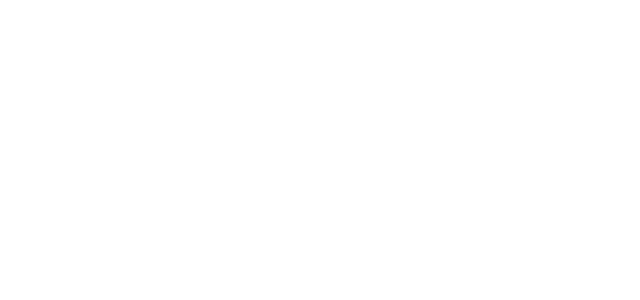
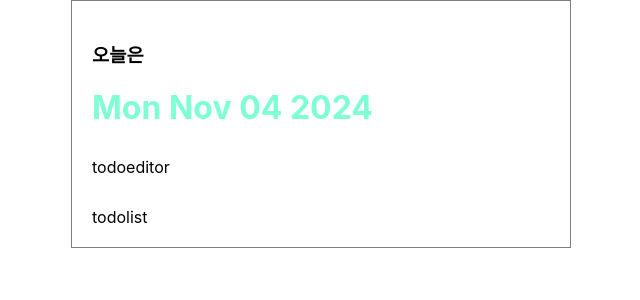
Before and after one commit to billihazero/TodoApp, a JavaScript app: page / in a window 1280 px wide. Shown: the top 300 px of the page, without its empty margins (319-959 px from the left). Built offline with nearby package versions, Linux system fonts and the light colour scheme; the HTML template or start-up script is replaced by a standard one.

Commit message:
feat: Header component 추가

```diff
--- a/src/App.css
+++ b/src/App.css
@@ -0,0 +1,11 @@
+.App {
+  max-width: 500px;
+  width: 100%;
+  margin: 0 auto;
+  box-sizing: border-box;
+  padding: 20px;
+  border: 1px solid gray;
+  display: flex;
+  flex-direction: column;
+  gap: 30px;
+}
--- a/src/App.js
+++ b/src/App.js
@@ -1,9 +1,12 @@
 import './App.css';
+import Header from './component/Header';
 
 function App() {
   return (
     <div className="App">
-
+      <Header />
+      <div>todoeditor</div>
+      <div>todolist</div>
     </div>
   );
 }
--- /dev/null
+++ b/src/component/Header.css
@@ -0,0 +1,4 @@
+.Header h1 {
+    margin-bottom: 0px;
+    color:aquamarine;
+}
--- /dev/null
+++ b/src/component/Header.js
@@ -0,0 +1,12 @@
+import "./Header.css";
+
+const Header = () => {
+    return (
+        <div className="Header">
+            <h3>오늘은 </h3>
+            <h1>{new Date().toDateString()}</h1>
+        </div>
+    )
+}
+
+export default Header;
```
